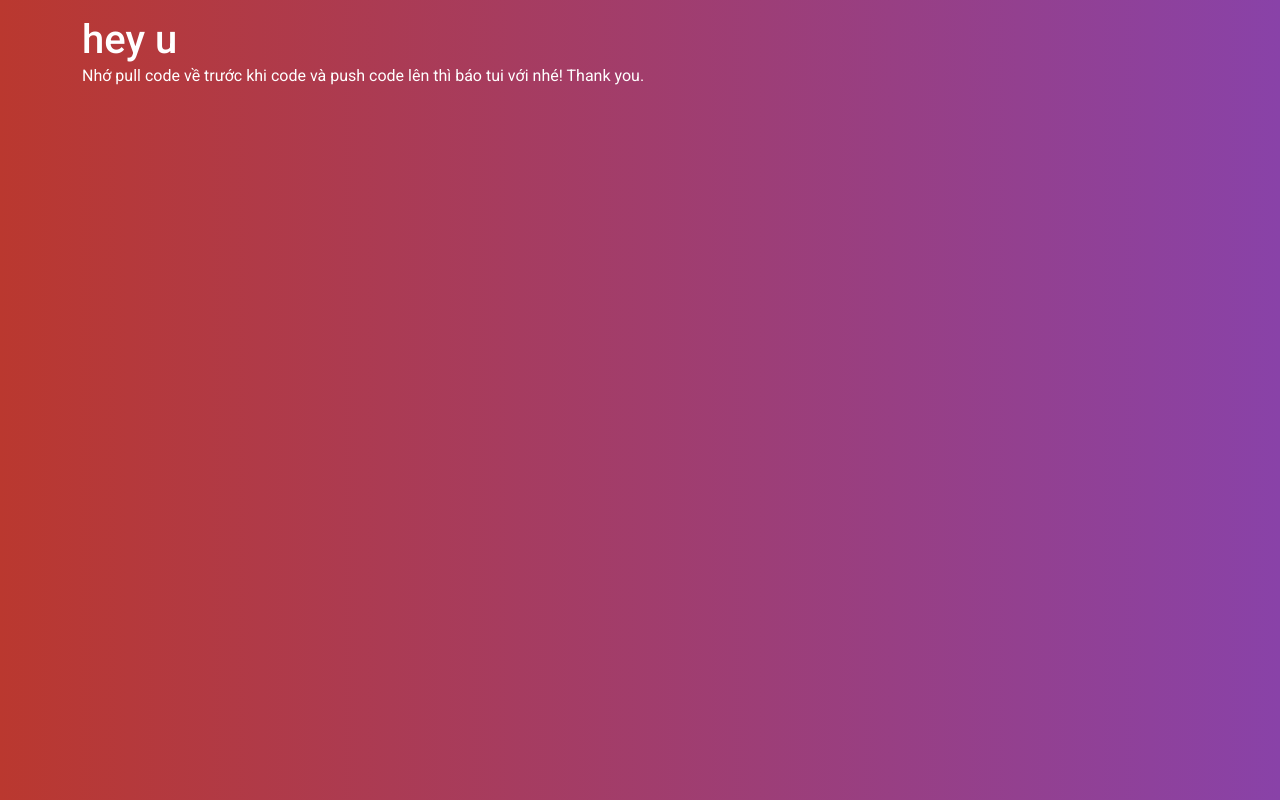
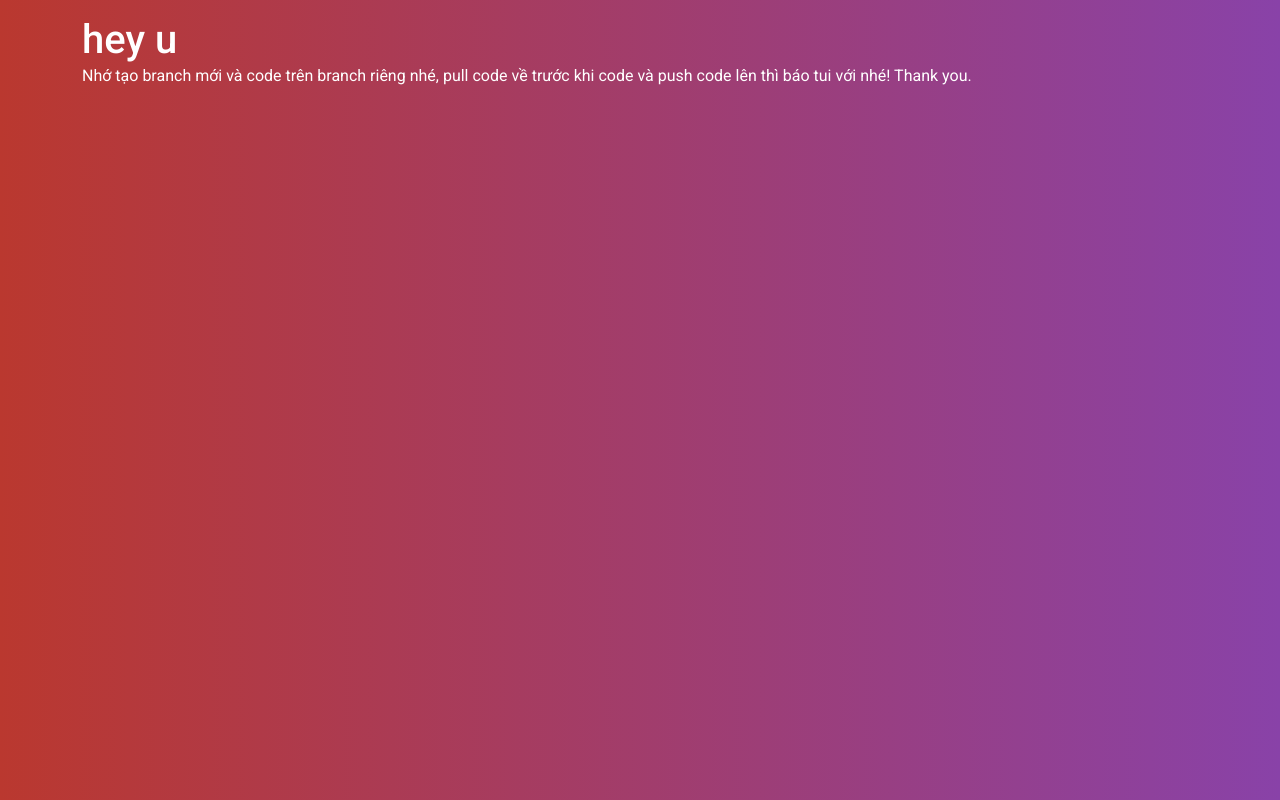
Before and after one commit to phanquang07/QH_shop, a plain HTML site: page src/views/index.html in a window 1280 px wide. Drawn offline with nearby package versions, Linux system fonts and the light colour scheme.

Commit message:
update notify

```diff
--- a/src/views/index.html
+++ b/src/views/index.html
@@ -35,7 +35,7 @@
     <div class="container mt-3">
       <h1>hey u</h1>
       <p>
-        Nhớ pull code về trước khi code và push code lên thì báo tui với nhé! Thank you.
+        Nhớ tạo branch mới và code trên branch riêng nhé, pull code về trước khi code và push code lên thì báo tui với nhé! Thank you.
       </p>
     </div>
     <!-- BS 5.1 -->
```
